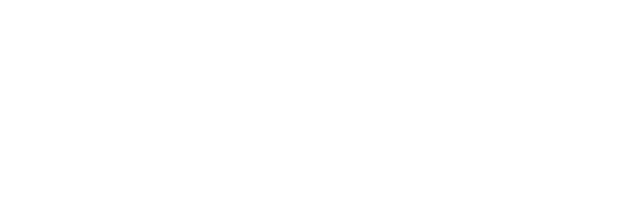
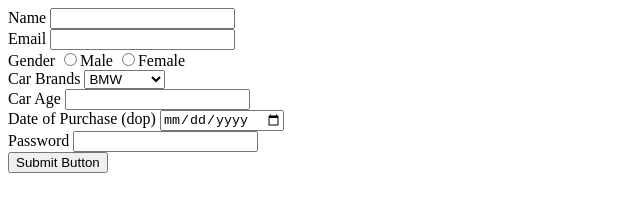
Before and after one commit to acciojob/car-insurance-form-rohitkumar-7, a website: page main.html in a window 1280 px wide. Shown: the whole page, without its empty margins (0-640 px from the left). Drawn offline with Linux system fonts and the light colour scheme.

Commit message:
created a submission

```diff
--- a/main.html
+++ b/main.html
@@ -8,6 +8,38 @@
 
 <body>
 	<!-- the entire body must be written by student -->
+	<form method="post">
+		<label for="name">Name</label>
+			<input type="text" id="name" required/>
+		<br>
+		<label for="email">Email</label>
+			<input type="email" id="email" required/>
+		<br>
+		<label for="gender">Gender</label>
+			<input type="radio" id="gender"  value="male" name="gender" required/>Male
+					<input type="radio" id="gender" value="female" name="gender" required/>Female
+
+		<br>
+		<label for="cars">Car Brands</label>
+			<select id="cars">
+				<option>BMW</option>
+				<option>Audi</option>
+				<option>Mercedez</option>
+			</select>
+		<br>
+		<label for="carage">Car Age</label>
+			<input type="number" id="carage" required/>
+		<br>
+		<label for="dop">Date of Purchase (dop)</label>
+			<input type="date" id="dop" required/>
+		<br>
+		<label for="password">Password</label>
+			<input type="password" id="password" required/>
+		<br>
+
+				<button type="submit">Submit Button</button>
+		<br>
+	</form>
     <script type="text/javascript" src="./script.js">
 </script>
 
```
